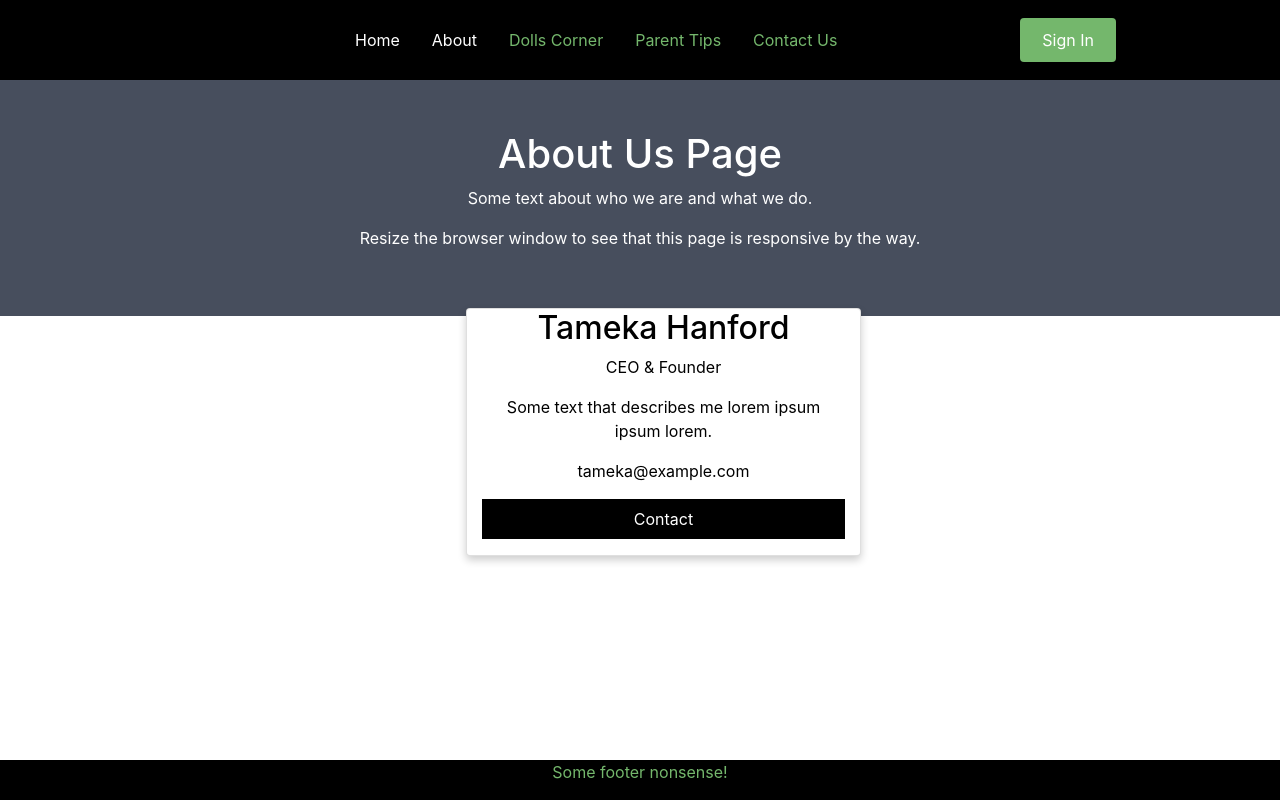
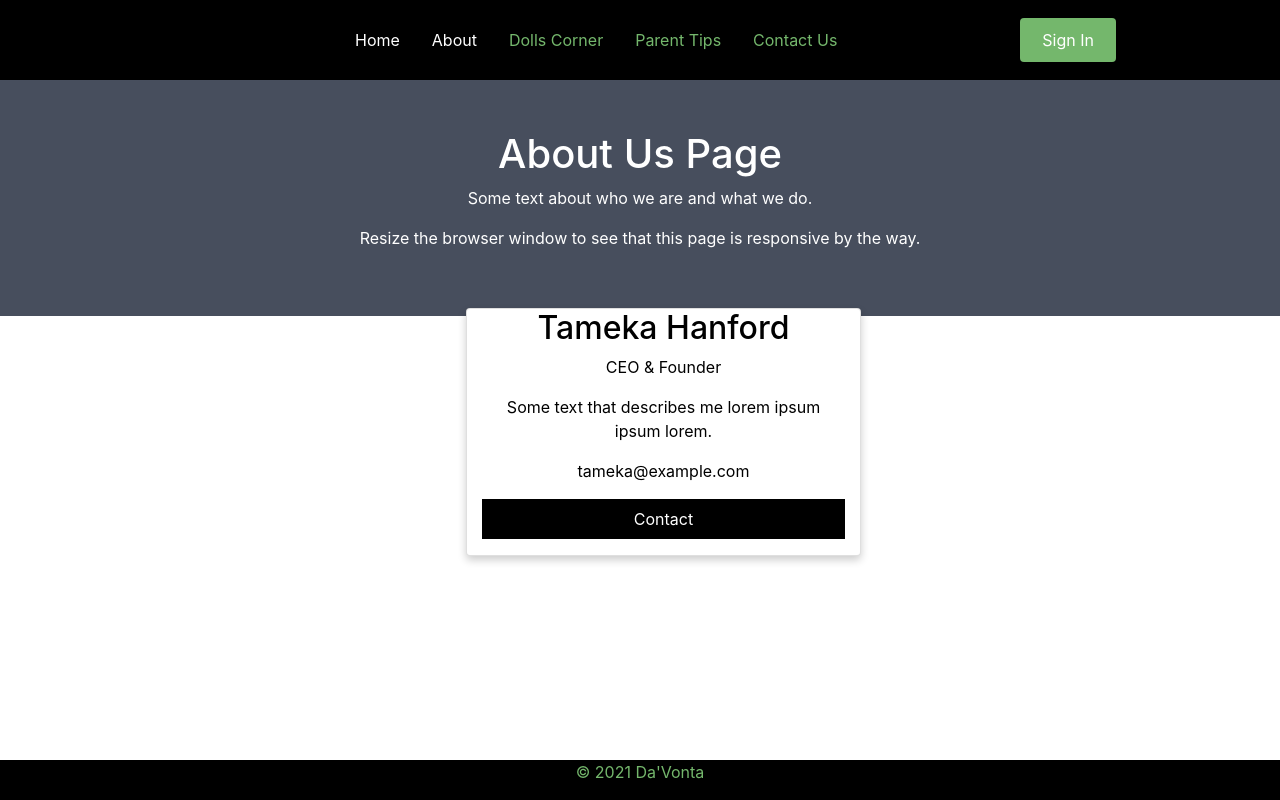
Before and after one commit to wdavonta/dollscorner, a React (Create React App) app in the folder dollscorner/: page /about in a window 1280 px wide. Built offline with nearby package versions, Linux system fonts and the light colour scheme.

Commit message:
updated button on about section

```diff
--- a/dollscorner/src/components/About/index.js
+++ b/dollscorner/src/components/About/index.js
@@ -1,5 +1,7 @@
 import React from 'react';
 import './index.css';
+import { Link } from 'react-router-dom';
+
 
 function About() {
   return (
@@ -22,7 +24,7 @@ function About() {
         <p class="title">CEO & Founder</p>
         <p>Some text that describes me lorem ipsum ipsum lorem.</p>
         <p>tameka@example.com</p>
-        <p><button class="button">Contact</button></p>
+        <p><Link to="/contact-us"><button class="button">Contact</button></Link></p>
       </div>
     </div>
   </div>
--- a/dollscorner/src/components/Footer/index.js
+++ b/dollscorner/src/components/Footer/index.js
@@ -6,7 +6,7 @@ function Footer () {
 
     return (
         <footer className="footer">
-        <p>Some footer nonsense!</p>
+        <p>© 2021 Da'Vonta</p>
       </footer>
     );
 }
```
Also changed, not shown: 1 other file (tests, documents, lock files or other folders).
